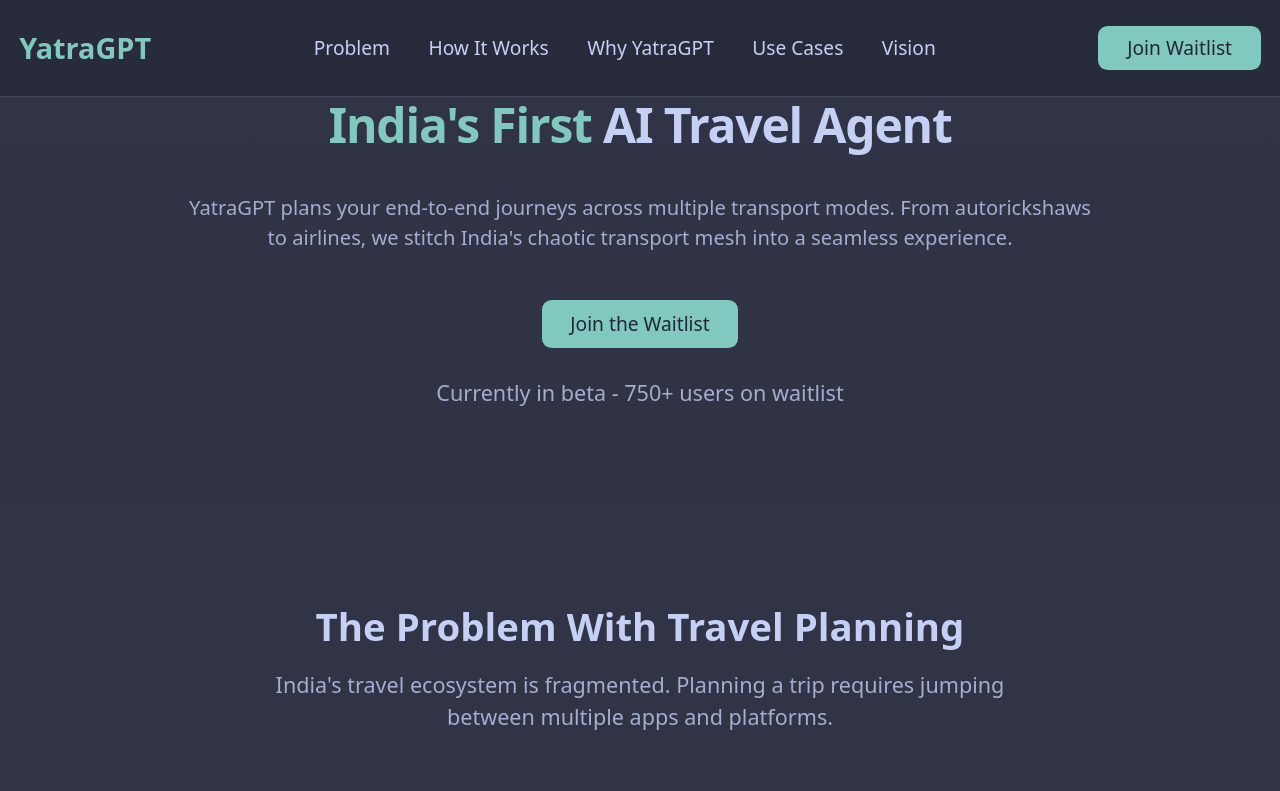
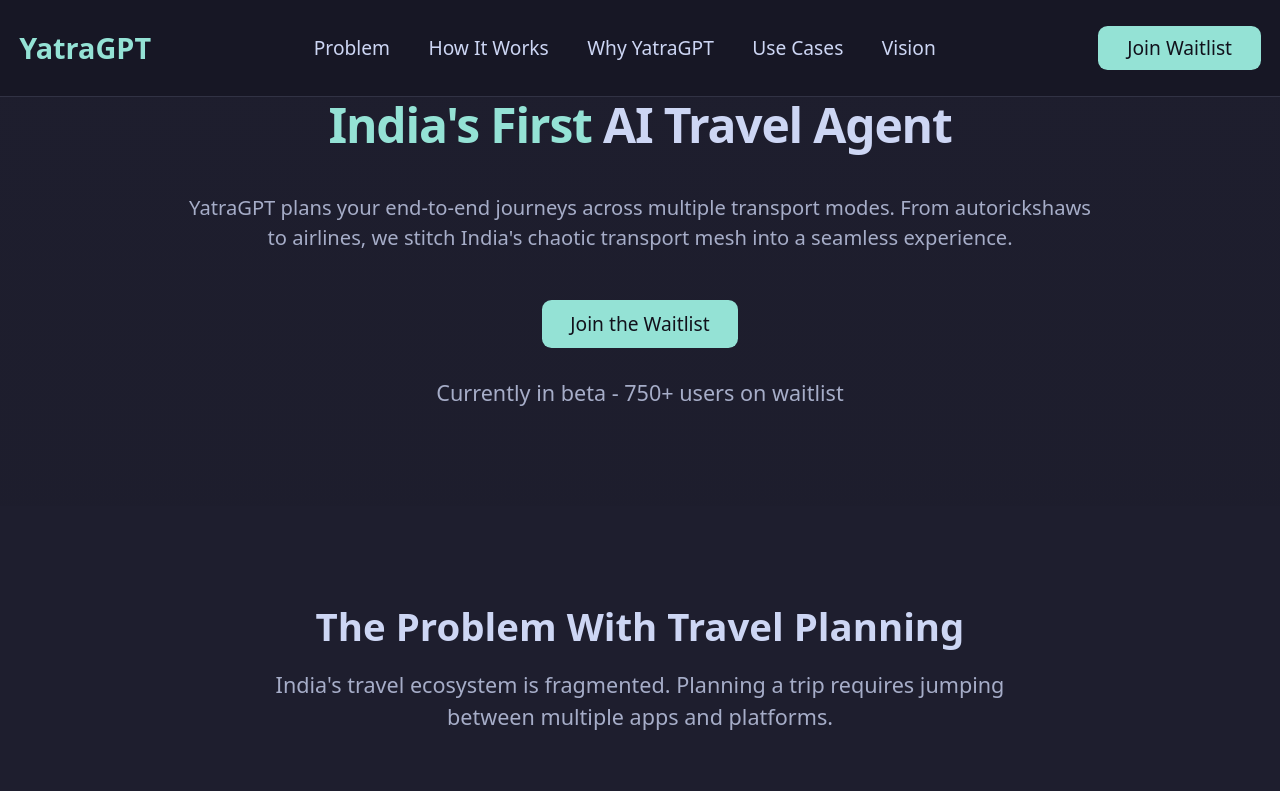
Before and after one commit to vee1e/finova, a Next.js app: page / in a window 1280 px wide. Shown: the top 791 px of the page. Built offline with nearby package versions, Linux system fonts and the light colour scheme.

Commit message:
made the dark mode darker

```diff
--- a/src/app/globals.css
+++ b/src/app/globals.css
@@ -43,16 +43,16 @@
   --radius-xl: calc(var(--radius) + 4px);
 }
 
-/* Catppuccin Frappe Theme - Light Mode */
+/* Catppuccin Latte Theme - Light Mode */
 :root {
   --radius: 0.625rem;
   /* Base */
   --background: #eff1f5;
-  --foreground: #232634;
+  --foreground: #4c4f69;
   --card: #eff1f5;
-  --card-foreground: #232634;
+  --card-foreground: #4c4f69;
   --popover: #eff1f5;
-  --popover-foreground: #232634;
+  --popover-foreground: #4c4f69;
 
   /* Primary - Teal */
   --primary: #179299;
@@ -60,94 +60,94 @@
 
   /* Secondary - Surface0 */
   --secondary: #ccd0da;
-  --secondary-foreground: #232634;
+  --secondary-foreground: #4c4f69;
 
   /* Muted - Surface1 */
   --muted: #bcc0cc;
-  --muted-foreground: #51576d;
+  --muted-foreground: #8c8fa1;
 
   /* Accent - Lavender */
-  --accent: #babbf1;
-  --accent-foreground: #232634;
+  --accent: #7287fd;
+  --accent-foreground: #eff1f5;
 
   /* Destructive - Red */
-  --destructive: #e78284;
+  --destructive: #d20f39;
   --destructive-foreground: #eff1f5;
 
   /* Borders and UI */
-  --border: #acb0be;
-  --input: #acb0be;
-  --ring: #8caaee;
+  --border: #dce0e8;
+  --input: #dce0e8;
+  --ring: #1e66f5;
 
   /* Charts */
-  --chart-1: #8caaee; /* Blue */
-  --chart-2: #a6d189; /* Green */
-  --chart-3: #ef9f76; /* Peach */
-  --chart-4: #f4b8e4; /* Pink */
-  --chart-5: #e5c890; /* Yellow */
+  --chart-1: #1e66f5; /* Blue */
+  --chart-2: #40a02b; /* Green */
+  --chart-3: #fe640b; /* Peach */
+  --chart-4: #ea76cb; /* Pink */
+  --chart-5: #df8e1d; /* Yellow */
 
   /* Sidebar */
   --sidebar: #eff1f5;
-  --sidebar-foreground: #232634;
+  --sidebar-foreground: #4c4f69;
   --sidebar-primary: #179299;
   --sidebar-primary-foreground: #eff1f5;
-  --sidebar-accent: #babbf1;
-  --sidebar-accent-foreground: #232634;
-  --sidebar-border: #acb0be;
-  --sidebar-ring: #8caaee;
+  --sidebar-accent: #7287fd;
+  --sidebar-accent-foreground: #eff1f5;
+  --sidebar-border: #dce0e8;
+  --sidebar-ring: #1e66f5;
 }
 
-/* Catppuccin Frappe Theme - Dark Mode */
+/* Catppuccin Mocha Theme - Dark Mode */
 .dark {
   /* Base */
-  --background: #303446;
-  --foreground: #c6d0f5;
-  --card: #292c3c;
-  --card-foreground: #c6d0f5;
-  --popover: #292c3c;
-  --popover-foreground: #c6d0f5;
+  --background: #1e1e2e;
+  --foreground: #cdd6f4;
+  --card: #181825;
+  --card-foreground: #cdd6f4;
+  --popover: #181825;
+  --popover-foreground: #cdd6f4;
 
   /* Primary - Teal */
-  --primary: #81c8be;
-  --primary-foreground: #232634;
+  --primary: #94e2d5;
+  --primary-foreground: #11111b;
 
   /* Secondary - Surface0 */
-  --secondary: #414559;
-  --secondary-foreground: #c6d0f5;
+  --secondary: #313244;
+  --secondary-foreground: #cdd6f4;
 
   /* Muted - Surface1 */
-  --muted: #414559;
-  --muted-foreground: #a5adce;
+  --muted: #313244;
+  --muted-foreground: #a6adc8;
 
   /* Accent - Lavender */
-  --accent: #babbf1;
-  --accent-foreground: #232634;
+  --accent: #b4befe;
+  --accent-foreground: #11111b;
 
   /* Destructive - Red */
-  --destructive: #e78284;
-  --destructive-foreground: #c6d0f5;
+  --destructive: #f38ba8;
+  --destructive-foreground: #cdd6f4;
 
   /* Borders and UI */
-  --border: #414559;
-  --input: #414559;
-  --ring: #81c8be;
+  --border: #313244;
+  --input: #313244;
+  --ring: #94e2d5;
 
   /* Charts */
-  --chart-1: #8caaee; /* Blue */
-  --chart-2: #a6d189; /* Green */
-  --chart-3: #ef9f76; /* Peach */
-  --chart-4: #f4b8e4; /* Pink */
-  --chart-5: #e5c890; /* Yellow */
+  --chart-1: #89b4fa; /* Blue */
+  --chart-2: #a6e3a1; /* Green */
+  --chart-3: #fab387; /* Peach */
+  --chart-4: #f5c2e7; /* Pink */
+  --chart-5: #f9e2af; /* Yellow */
 
   /* Sidebar */
-  --sidebar: #232634;
-  --sidebar-foreground: #c6d0f5;
-  --sidebar-primary: #81c8be;
-  --sidebar-primary-foreground: #232634;
-  --sidebar-accent: #414559;
-  --sidebar-accent-foreground: #c6d0f5;
-  --sidebar-border: rgba(198, 208, 245, 0.1);
-  --sidebar-ring: #a5adce;
+  --sidebar: #11111b;
+  --sidebar-foreground: #cdd6f4;
+  --sidebar-primary: #94e2d5;
+  --sidebar-primary-foreground: #11111b;
+  --sidebar-accent: #313244;
+  --sidebar-accent-foreground: #cdd6f4;
+  --sidebar-border: rgba(205, 214, 244, 0.1);
+  --sidebar-ring: #a6adc8;
 }
 
 @layer base {
@@ -201,50 +201,51 @@
     padding: 0.75rem 1.5rem !important;
   }
 
-  /* Catppuccin Frappe HSL values */
+  /* Catppuccin Latte HSL values */
   :root {
-    --background: 227 27% 95%;
-    --foreground: 229 24% 17%;
-    --card: 227 27% 95%;
-    --card-foreground: 229 24% 17%;
-    --popover: 227 27% 95%;
-    --popover-foreground: 229 24% 17%;
+    --background: 220 23% 95%;
+    --foreground: 234 16% 35%;
+    --card: 220 23% 95%;
+    --card-foreground: 234 16% 35%;
+    --popover: 220 23% 95%;
+    --popover-foreground: 234 16% 35%;
     --primary: 183 72% 35%;
-    --primary-foreground: 227 27% 95%;
+    --primary-foreground: 220 23% 95%;
     --secondary: 223 16% 83%;
-    --secondary-foreground: 229 24% 17%;
+    --secondary-foreground: 234 16% 35%;
     --muted: 223 14% 77%;
-    --muted-foreground: 227 10% 37%;
-    --accent: 239 59% 84%;
-    --accent-foreground: 229 24% 17%;
-    --destructive: 359 76% 71%;
-    --destructive-foreground: 227 27% 95%;
-    --border: 225 10% 71%;
-    --input: 225 10% 71%;
-    --ring: 224 74% 74%;
+    --muted-foreground: 234 13% 59%;
+    --accent: 239 84% 73%;
+    --accent-foreground: 220 23% 95%;
+    --destructive: 347 87% 44%;
+    --destructive-foreground: 220 23% 95%;
+    --border: 220 23% 89%;
+    --input: 220 23% 89%;
+    --ring: 221 83% 53%;
     --radius: 0.5rem;
   }
 
+  /* Catppuccin Mocha HSL values */
   .dark {
-    --background: 229 23% 23%;
-    --foreground: 227 70% 87%;
-    --card: 230 22% 20%;
-    --card-foreground: 227 70% 87%;
-    --popover: 230 22% 20%;
-    --popover-foreground: 227 70% 87%;
-    --primary: 183 41% 65%;
-    --primary-foreground: 229 24% 17%;
-    --secondary: 227 17% 30%;
-    --secondary-foreground: 227 70% 87%;
-    --muted: 227 17% 30%;
-    --muted-foreground: 227 32% 73%;
-    --accent: 239 59% 84%;
-    --accent-foreground: 229 24% 17%;
-    --destructive: 359 76% 71%;
-    --destructive-foreground: 227 70% 87%;
-    --border: 227 17% 30%;
-    --input: 227 17% 30%;
-    --ring: 183 41% 65%;
+    --background: 240 21% 15%;
+    --foreground: 226 64% 88%;
+    --card: 240 27% 12%;
+    --card-foreground: 226 64% 88%;
+    --popover: 240 27% 12%;
+    --popover-foreground: 226 64% 88%;
+    --primary: 177 74% 74%;
+    --primary-foreground: 240 67% 8%;
+    --secondary: 240 24% 23%;
+    --secondary-foreground: 226 64% 88%;
+    --muted: 240 24% 23%;
+    --muted-foreground: 227 35% 72%;
+    --accent: 227 100% 85%;
+    --accent-foreground: 240 67% 8%;
+    --destructive: 343 81% 75%;
+    --destructive-foreground: 226 64% 88%;
+    --border: 240 24% 23%;
+    --input: 240 24% 23%;
+    --ring: 177 74% 74%;
   }
 }
 
```
